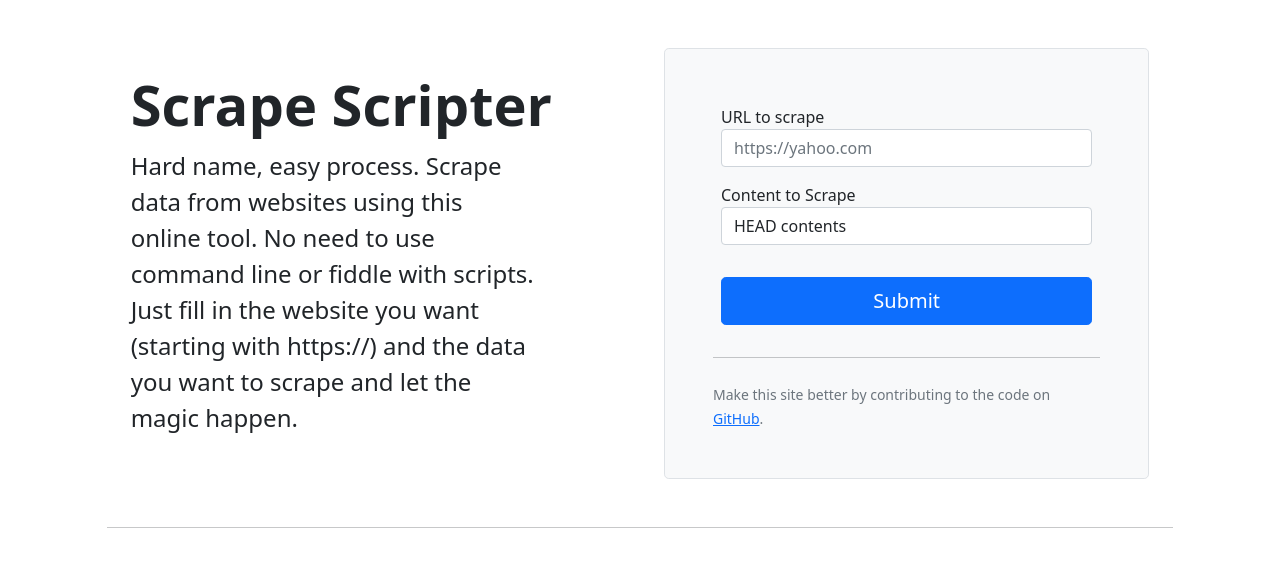
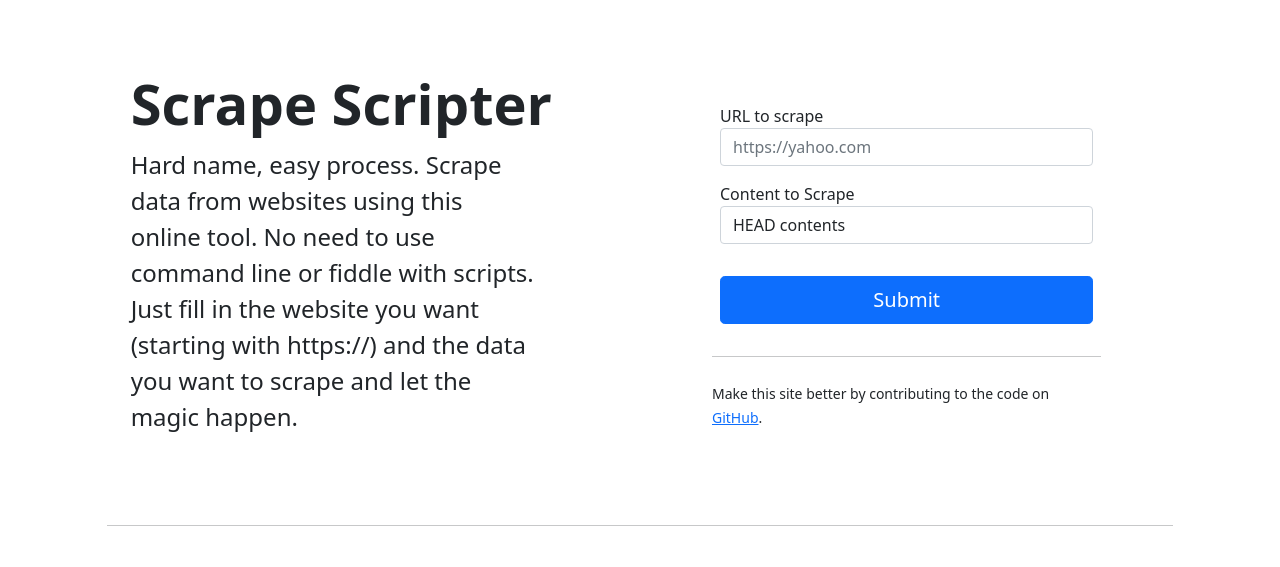
Before and after one commit to leabs/web-scrape-ui, a Flask app: page / in a window 1280 px wide. Shown: the top 567 px of the page. Run offline with Flask 2, Linux system fonts and the light colour scheme.

Commit message:
adjusting for accessibility and seo

```diff
--- a/templates/index.html
+++ b/templates/index.html
@@ -4,6 +4,10 @@
     <meta charset="UTF-8" />
     <meta http-equiv="X-UA-Compatible" content="IE=edge" />
     <meta name="viewport" content="width=device-width, initial-scale=1.0" />
+    <meta
+      name="description"
+      content="This is an easy to use and open source way of scraping website data from the internet without needing any command line tools or programming knowledge."
+    />
     <title>Scraper GUI</title>
 
     <link
@@ -33,7 +37,7 @@
           </p>
         </div>
         <div class="col-md-10 mx-auto col-lg-6 input-box">
-          <form class="p-4 p-md-5 border rounded-3 bg-light">
+          <form class="p-4 p-md-5 rounded-3">
             <div class="row p-2">
               <div class="col-md-12">
                 <label for="url">URL to scrape</label>
@@ -81,7 +85,7 @@
               </div>
             </div>
             <hr class="my-4" />
-            <small class="text-muted"
+            <small
               >Make this site better by contributing to the code on
               <a href="https://github.com/leabs/web-scrape-ui" target="_blank"
                 >GitHub</a
```
